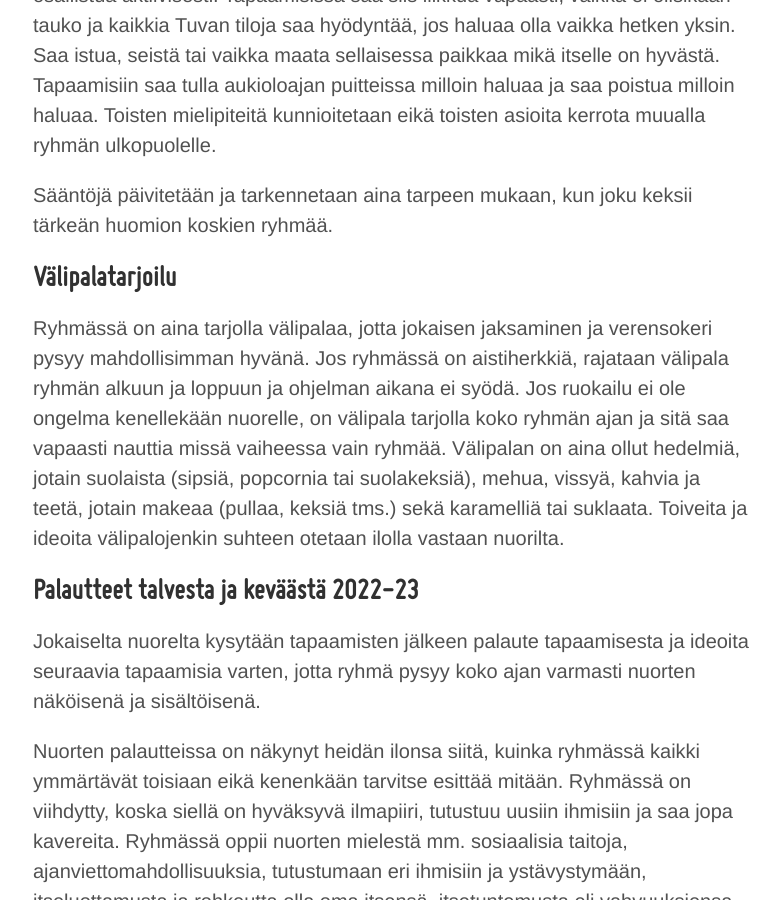
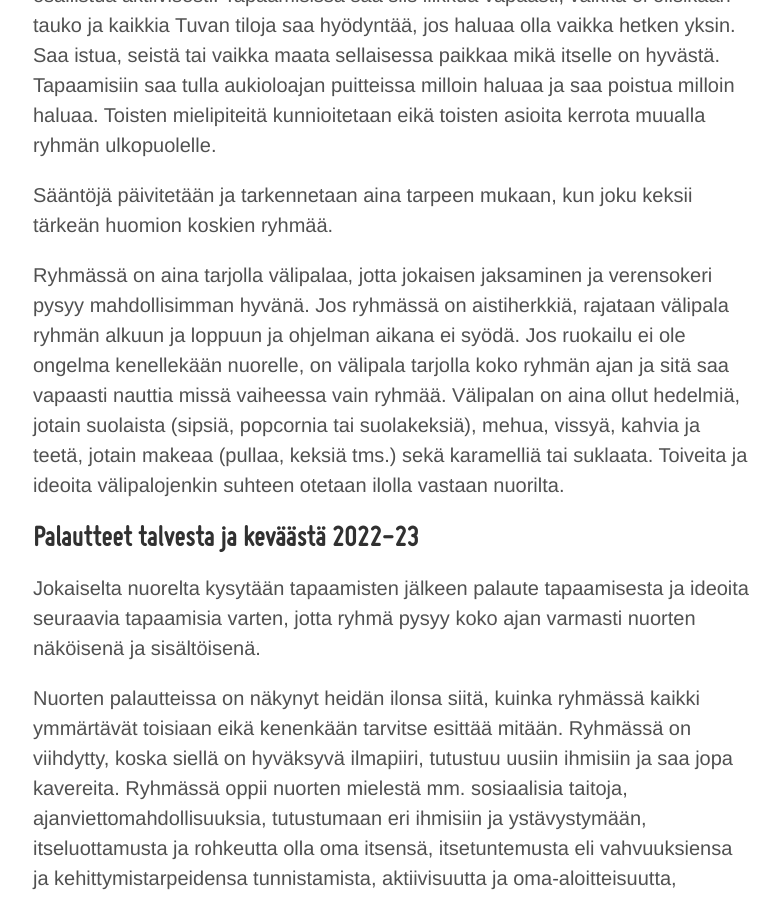
Before and after one commit to niinapiira/neppari.net, a Jekyll site: the page built from _posts/2023-08-04-ammatillisesti-ohjattu-vertaistukiryhma-nuorille.md, in a window 1280 px wide and 900 px high, scrolled down 1522 px. Shown: the whole window, without its empty margins (247-1027 px from the left). Built offline with Jekyll 4.4.1, drawn with Linux system fonts in a browser that asks for light colours.

Commit message:
Update 2023-08-04-ammatillisesti-ohjattu-vertaistukiryhma-nuorille.md

```diff
--- a/_posts/2023-08-04-ammatillisesti-ohjattu-vertaistukiryhma-nuorille.md
+++ b/_posts/2023-08-04-ammatillisesti-ohjattu-vertaistukiryhma-nuorille.md
@@ -16,9 +16,6 @@ Olemme yhdessä nuorten kanssa suunnitelleet tapaamisten sisällön ja ajankohti
 Ryhmässä jokainen saa olla vapaasti oma itsensä, missä haluaa, miten haluaa, niin kauan kuin haluaa ja saa tehdä mitä haluaa eikä ohjelmaan siis tarvitse osallistua aktiivisesti. Tapaamisissa saa siis liikkua vapaasti, vaikka ei olisikaan tauko ja kaikkia Tuvan tiloja saa hyödyntää, jos haluaa olla vaikka hetken yksin. Saa istua, seistä tai vaikka maata sellaisessa paikkaa mikä itselle on hyvästä. Tapaamisiin saa tulla aukioloajan puitteissa milloin haluaa ja saa poistua milloin haluaa. Toisten mielipiteitä kunnioitetaan eikä toisten asioita kerrota muualla ryhmän ulkopuolelle.
 
 Sääntöjä päivitetään ja tarkennetaan aina tarpeen mukaan, kun joku keksii tärkeän huomion koskien ryhmää.
-
-
-## Välipalatarjoilu
 
 Ryhmässä on aina tarjolla välipalaa, jotta jokaisen jaksaminen ja verensokeri pysyy mahdollisimman hyvänä. Jos ryhmässä on aistiherkkiä, rajataan välipala ryhmän alkuun ja loppuun ja ohjelman aikana ei syödä. Jos ruokailu ei ole ongelma kenellekään nuorelle, on välipala tarjolla koko ryhmän ajan ja sitä saa vapaasti nauttia missä vaiheessa vain ryhmää. Välipalan on aina ollut hedelmiä, jotain suolaista (sipsiä, popcornia tai suolakeksiä), mehua, vissyä, kahvia ja teetä, jotain makeaa (pullaa, keksiä tms.) sekä karamelliä tai suklaata. Toiveita ja ideoita välipalojenkin suhteen otetaan ilolla vastaan nuorilta.
 
```
